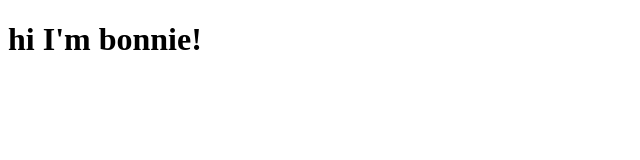
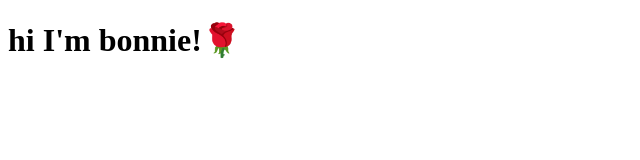
Before and after one commit to ryuwisdom/ThisIsTest, a plain HTML site: page index.html in a window 1280 px wide. Shown: the full height of the page, 0-640 px from the left. Drawn offline with Linux system fonts and the light colour scheme.

Commit message:
add emoji

```diff
--- a/index.html
+++ b/index.html
@@ -6,6 +6,6 @@
     <title>test</title>
 </head>
 <body>
-    <h1>hi I'm bonnie!</h1>
+    <h1>hi I'm bonnie!🌹</h1>
 </body>
 </html>
```
